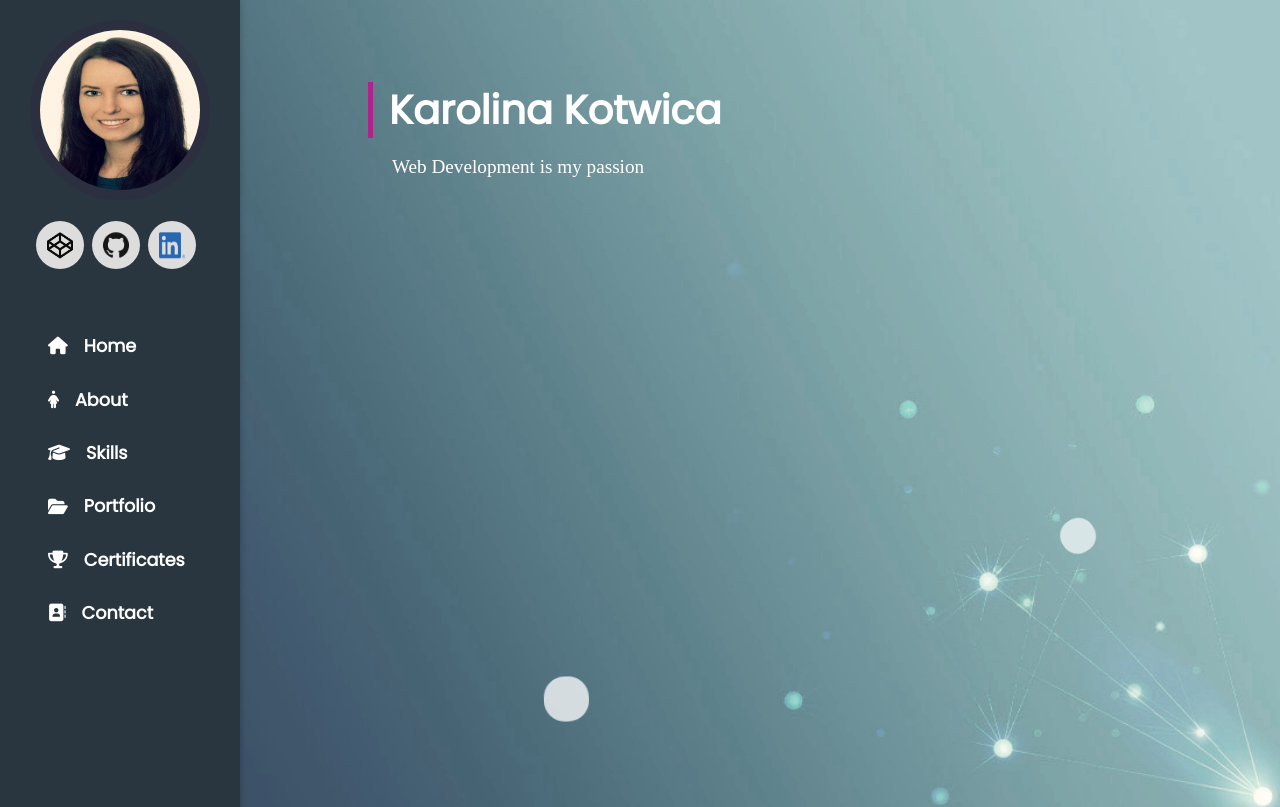
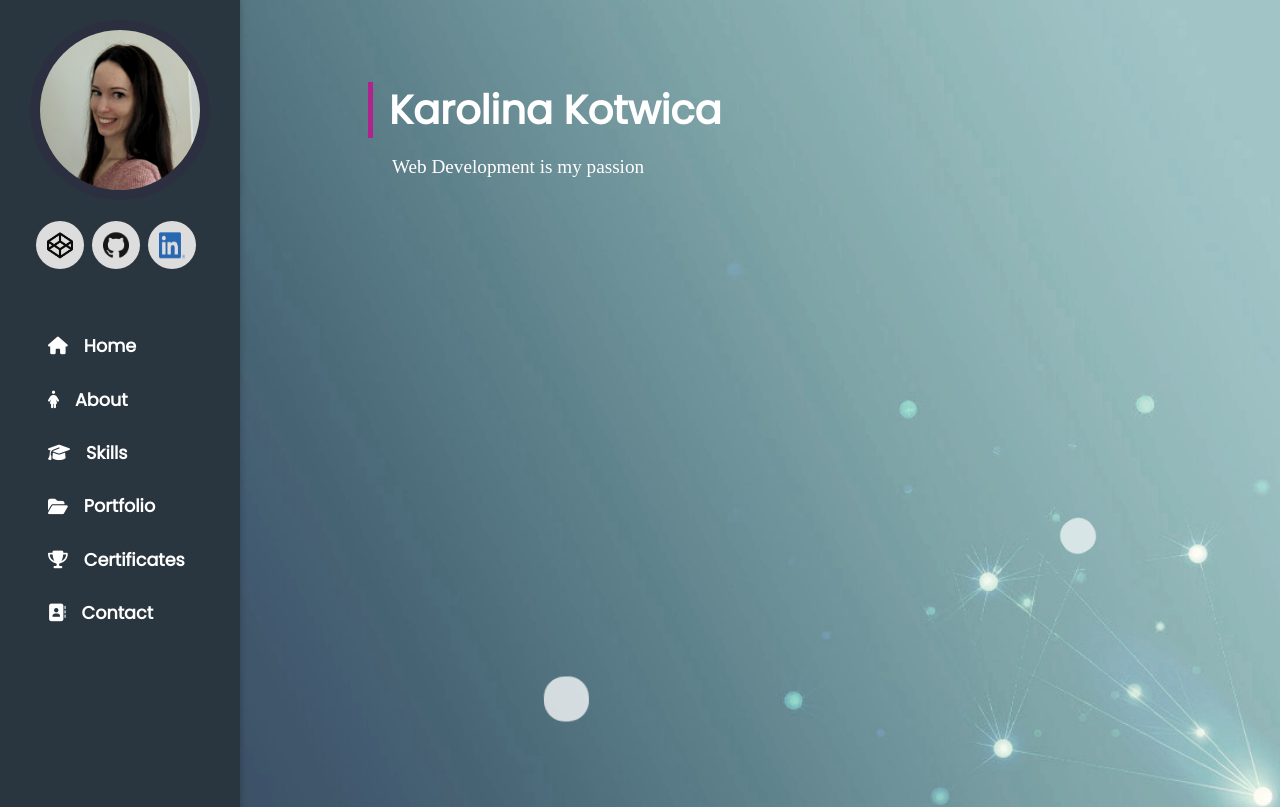
Before and after one commit to KarolinaKotwica/Portfolio-React, a React (Create React App) app: page / in a window 1280 px wide. Shown: the top 807 px of the page. Built offline with nearby package versions, Linux system fonts and the light colour scheme; a web font is replaced by a local one.

Commit message:
Chamge img tag

```diff
--- a/src/components/Profile/Profile.js
+++ b/src/components/Profile/Profile.js
@@ -1,7 +1,7 @@
 function Profile() {
   return (
         <div>
-            <img className="avatar" src="imgs/karolinak.jpg" alt="Karolina" />
+            <img className="avatar" src="imgs/karolina.jpg" alt="Karolina" />
             <div className="social-links">
                 <a href="https://codepen.io/Carolina223" target="_blank"><img src="imgs/icons/1298732_codepen_icon.png" alt="" /></a>
                 <a href="https://github.com/KarolinaKotwica" target="_blank"><img src="imgs/icons/GitHub-Mark-32px.png" alt="" /></a>
```
